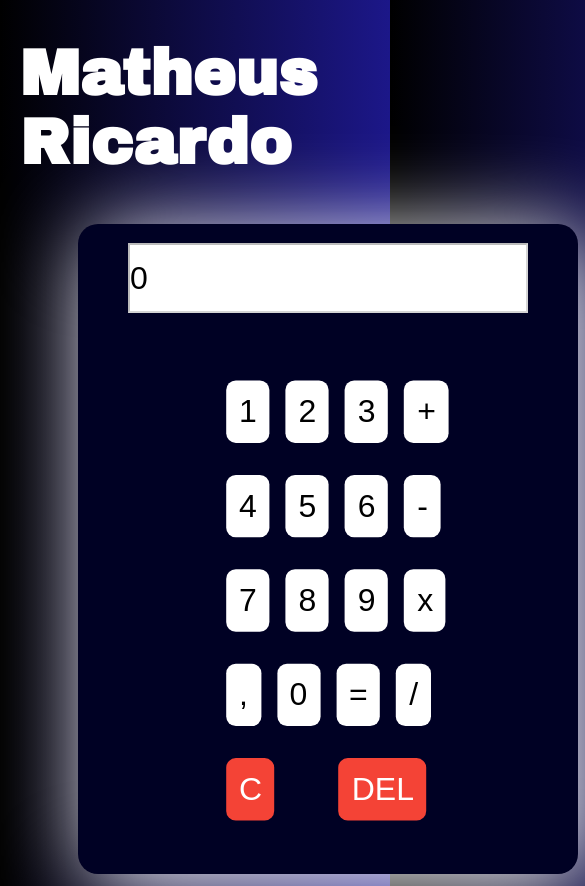
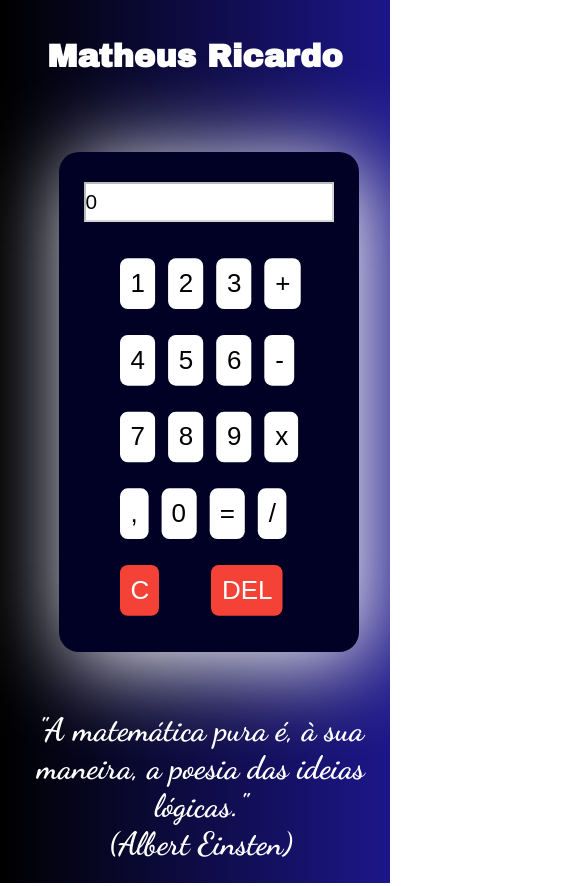
Before and after one commit to matheusricardoooo/calculadora, a plain HTML site: page index.html in a window 390 px wide. Shown: the top 886 px of the page, 585 px wide, since content can reach past the window. Drawn offline with Linux system fonts and the light colour scheme.

Commit message:
responsividade finalizada

```diff
--- a/styles/calculadora.css
+++ b/styles/calculadora.css
@@ -168,7 +168,6 @@ button:hover {
 @media screen and (max-width: 770px) {
 
     .calculator {
-
         width: 500px;
     }
 
@@ -190,3 +189,54 @@ button:hover {
         width: 100px;
     }
 }
+
+@media screen and (max-width: 500px) {
+
+    .name {
+        margin: 0;
+        font-size: 1rem;
+        margin-top: 10%;
+    }
+
+    .calculator {
+        margin: 0;
+        margin-top: 20%;
+        margin-left: 15%;
+        width: 300px;
+        height: 500px;
+    }
+
+    .barra input {
+        width: 250px;
+        height: 40px;
+        margin-top: 20%;
+        font-size: 1.3rem;
+    }
+
+    .tecla {
+        padding: 0;
+        padding-top: 20px;
+        padding-left: 20px;
+        transform: scale(1.3);
+    }
+
+    .linha2 {
+        width: 100px;
+    }
+
+    .linha3 {
+        width: 100px;
+    }
+
+    .linha4 {
+        width: 100px;
+    }
+
+    .linha-funcoes {
+        width: 100px;
+    }
+
+    .final h1 {
+        font-size: 2rem;
+    }
+}
```
